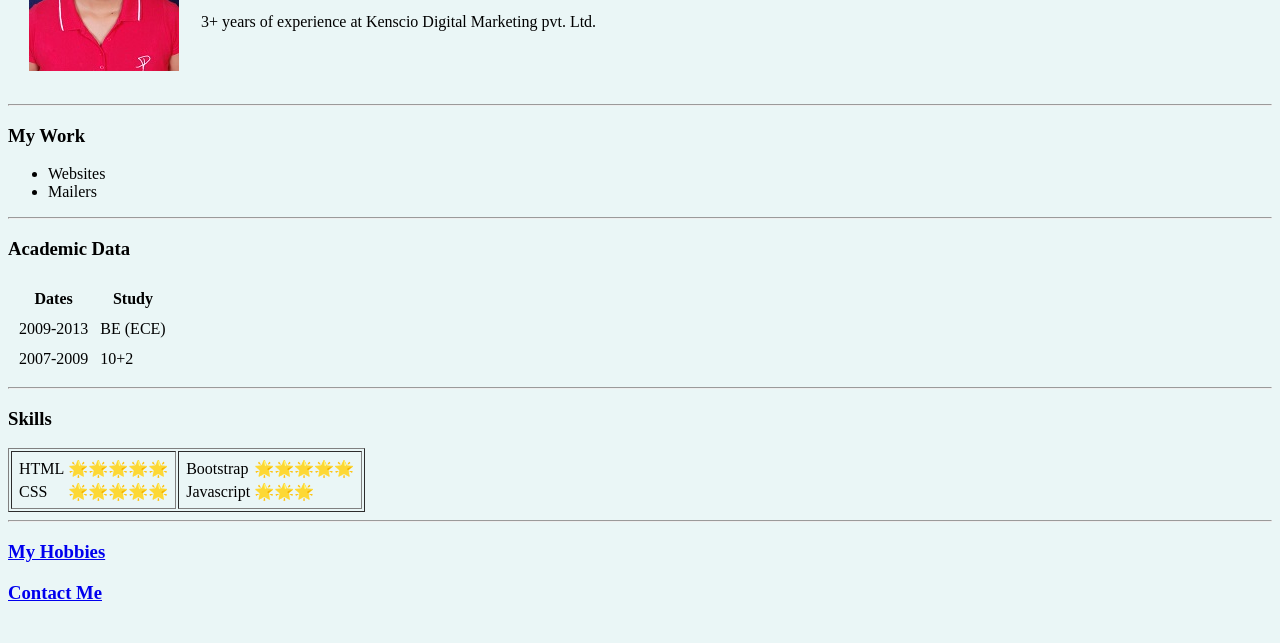
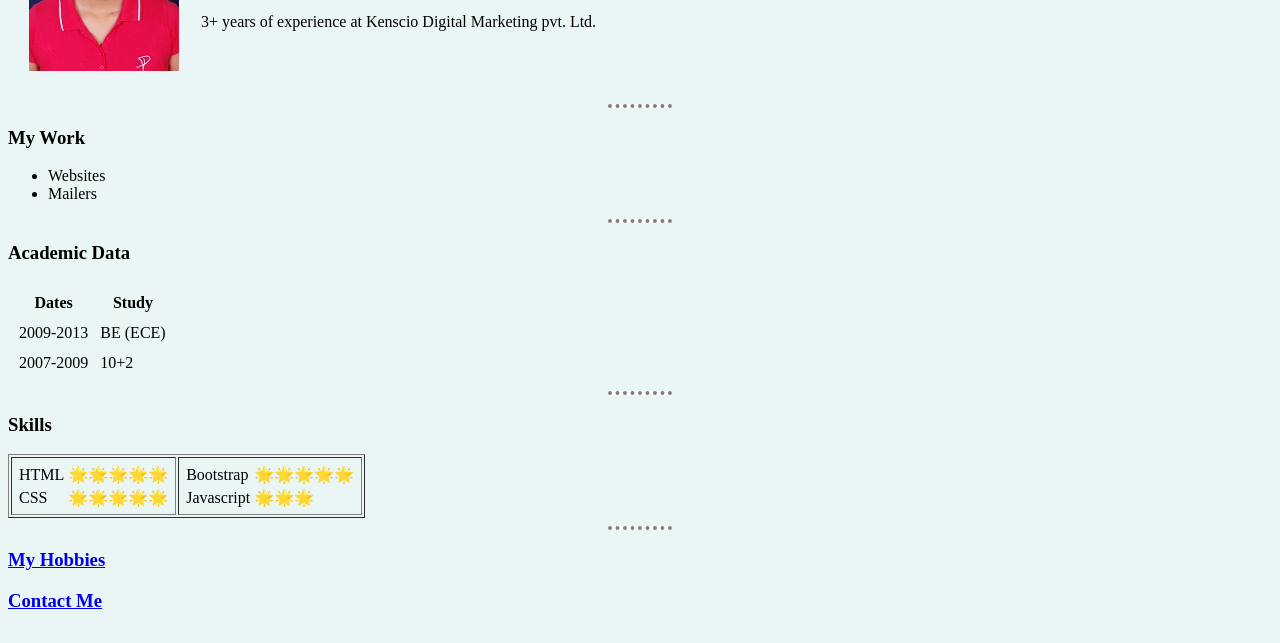
Before and after one commit to jayakriti/My_CV, a plain HTML site: page index.html in a window 1280 px wide. Shown: the part 157-800 px from the top of the page. Drawn offline with Linux system fonts and the light colour scheme.

Commit message:
with inline css

```diff
--- a/index.html
+++ b/index.html
@@ -3,8 +3,25 @@
   <head>
     <meta charset="utf-8">
     <title>Jaya's Personal Site</title>
+    <link src="style.css">
+    <style>
+      body
+      {
+        background-color: #EAF6F6;
+      }
+      hr
+      {
+        background-color: #ffffff;
+        display: block;
+        border-style: none;
+        border-top: dotted;
+        border-color: grey;
+        border-width: 4px;
+        width: 5%;
+      }
+    </style>
   </head>
-  <body style="background-color: #EAF6F6;">
+  <body>
     <table cellspacing="20">
       <tr>
         <td><img src="images/jaya.jpg" alt=""></td>
```
